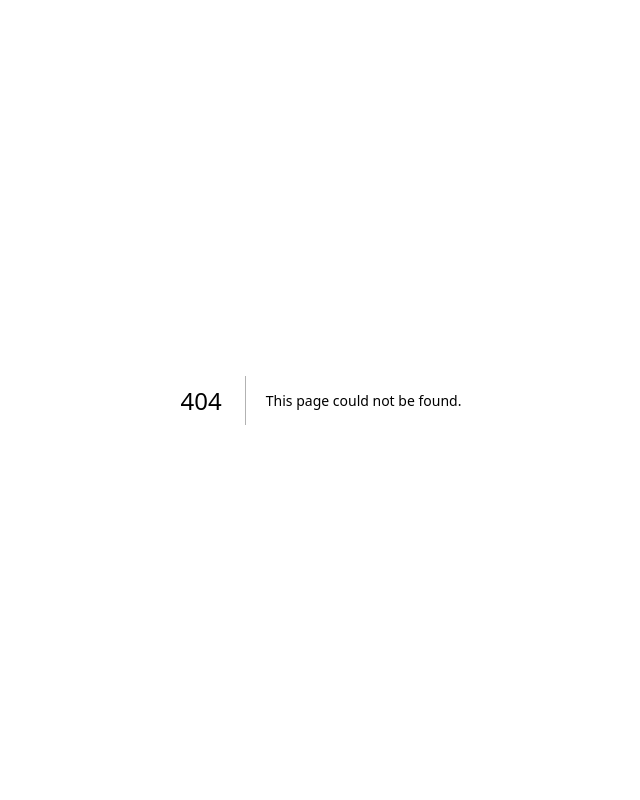
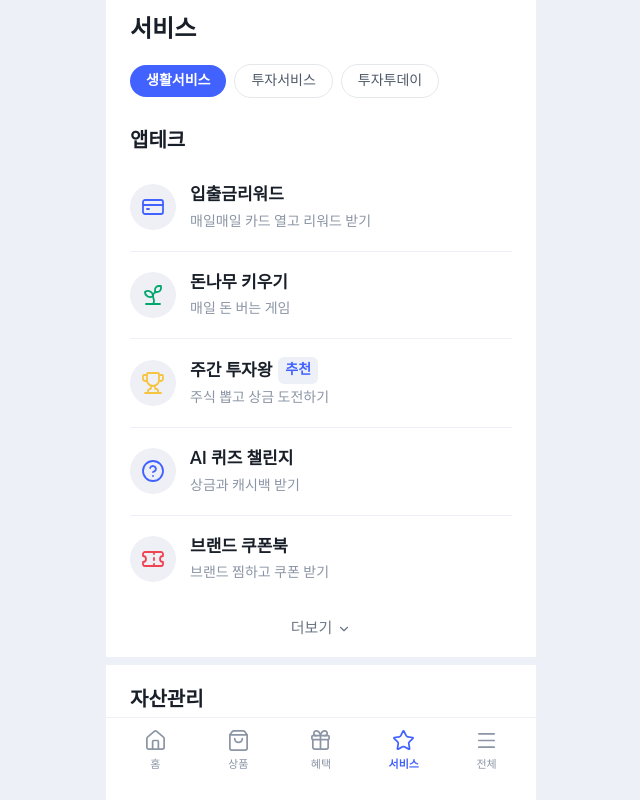
Before and after one commit to JaeHyun10-03/J-Bank, a Next.js app in the folder apps/frontend/: page /services in a window 1280 px wide. Before the commit this address had no page. Shown: the top 800 px of the page, without its empty margins (319-959 px from the left). Built offline with nearby package versions, Linux system fonts and the light colour scheme.

Commit message:
feat(frontend): 서비스 탭 화면 신설, 하단 탭바 연결

```diff
--- /dev/null
+++ b/apps/frontend/app/services/page.tsx
@@ -0,0 +1,170 @@
+"use client";
+
+import { useState } from "react";
+import {
+  CreditCard,
+  Sprout,
+  Trophy,
+  HelpCircle,
+  Ticket,
+  PieChart,
+  TrendingUp,
+  ChevronDown,
+} from "lucide-react";
+import { MobileScreen } from "@/components/mobile-screen";
+import { BottomTabBar } from "@/components/bottom-tab-bar";
+import { cn } from "@/lib/utils";
+
+type Category = "생활서비스" | "투자서비스" | "투자투데이";
+
+// ponytail: 서비스 목록은 아직 도메인·API가 없어 피그마 시안 고정 텍스트로 채운다.
+const APP_TECH_SERVICES = [
+  {
+    key: "deposit-reward",
+    name: "입출금리워드",
+    desc: "매일매일 카드 열고 리워드 받기",
+    Icon: CreditCard,
+    color: "text-[#4262ff]",
+  },
+  {
+    key: "money-tree",
+    name: "돈나무 키우기",
+    desc: "매일 돈 버는 게임",
+    Icon: Sprout,
+    color: "text-[#00a66c]",
+  },
+  {
+    key: "weekly-invest",
+    name: "주간 투자왕",
+    desc: "주식 뽑고 상금 도전하기",
+    Icon: Trophy,
+    color: "text-[#f5c542]",
+    tag: "추천",
+  },
+  {
+    key: "ai-quiz",
+    name: "AI 퀴즈 챌린지",
+    desc: "상금과 캐시백 받기",
+    Icon: HelpCircle,
+    color: "text-[#4262ff]",
+  },
+  {
+    key: "brand-coupon",
+    name: "브랜드 쿠폰북",
+    desc: "브랜드 찜하고 쿠폰 받기",
+    Icon: Ticket,
+    color: "text-[#f04452]",
+  },
+] as const;
+
+const ASSET_SERVICES = [
+  {
+    key: "spending-check",
+    name: "이달의 지출점검",
+    desc: "내 소비습관 진단",
+    Icon: PieChart,
+    color: "text-[#4262ff]",
+  },
+  {
+    key: "cash-flow",
+    name: "나의 현금흐름",
+    desc: "입출금 분석 리포트",
+    Icon: TrendingUp,
+    color: "text-[#00a66c]",
+  },
+] as const;
+
+export default function ServicesPage() {
+  const [category, setCategory] = useState<Category>("생활서비스");
+
+  return (
+    <MobileScreen>
+      <div className="flex w-full items-start px-[24px] pb-[16px] pt-[12px]">
+        <p className="text-[24px] font-bold text-[#191f28]">서비스</p>
+      </div>
+
+      <div className="flex w-full items-center gap-[8px] px-[24px] pb-[20px]">
+        {(["생활서비스", "투자서비스", "투자투데이"] as const).map((tab) => (
+          <button
+            key={tab}
+            type="button"
+            onClick={() => setCategory(tab)}
+            className={cn(
+              "inline-flex items-center justify-center rounded-full px-[16px] py-[9px] text-[14px] leading-none",
+              tab === category
+                ? "bg-[#4262ff] font-semibold text-white"
+                : "border border-[#e5e8eb] bg-white font-medium text-[#4e5968]",
+            )}
+          >
+            {tab}
+          </button>
+        ))}
+      </div>
+
+      <div className="flex w-full items-start px-[24px] py-[8px]">
+        <p className="text-[20px] font-bold text-[#191f28]">앱테크</p>
+      </div>
+      <div className="flex w-full flex-col px-[24px]">
+        {APP_TECH_SERVICES.map((item, i) => (
+          <div
+            key={item.key}
+            className={cn(
+              "flex w-full items-center gap-[14px] py-[18px]",
+              i > 0 && "border-t border-[#edf1f7]",
+            )}
+          >
+            <div className="flex size-[46px] shrink-0 items-center justify-center rounded-full bg-[#eef0f6]">
+              <item.Icon className={`size-[24px] ${item.color}`} strokeWidth={1.8} />
+            </div>
+            <div className="flex flex-1 flex-col gap-[4px]">
+              <div className="flex items-center gap-[6px]">
+                <p className="text-[17px] font-bold text-[#191f28]">{item.name}</p>
+                {"tag" in item ? (
+                  <span className="rounded-[6px] bg-[#edf1f7] px-[7px] py-[3px] text-[14px] font-semibold text-[#4262ff]">
+                    {item.tag}
+                  </span>
+                ) : null}
+              </div>
+              <p className="text-[14px] text-[#8b95a5]">{item.desc}</p>
+            </div>
+          </div>
+        ))}
+      </div>
+
+      <div className="flex w-full items-center justify-center gap-[5px] py-[16px]">
+        <p className="text-[15px] font-medium text-[#6b7684]">더보기</p>
+        <ChevronDown className="size-[14px] text-[#6b7684]" strokeWidth={2} />
+      </div>
+
+      <div className="h-[8px] w-full bg-[#edf1f7]" />
+
+      <div className="flex w-full items-start px-[24px] pb-[8px] pt-[20px]">
+        <p className="text-[20px] font-bold text-[#191f28]">자산관리</p>
+      </div>
+      <div className="flex w-full flex-col px-[24px]">
+        {ASSET_SERVICES.map((item, i) => (
+          <div
+            key={item.key}
+            className={cn(
+              "flex w-full items-center gap-[14px] py-[18px]",
+              i > 0 && "border-t border-[#edf1f7]",
+            )}
+          >
+            <div className="flex size-[46px] shrink-0 items-center justify-center rounded-full bg-[#eef0f6]">
+              <item.Icon className={`size-[24px] ${item.color}`} strokeWidth={1.8} />
+            </div>
+            <div className="flex flex-1 flex-col gap-[4px]">
+              <p className="text-[17px] font-bold text-[#191f28]">{item.name}</p>
+              <p className="text-[14px] text-[#8b95a5]">{item.desc}</p>
+            </div>
+          </div>
+        ))}
+      </div>
+
+      <div className="h-[20px] w-full" />
+
+      <div className="flex-1" />
+      <BottomTabBar active="서비스" />
+    </MobileScreen>
+  );
+}
--- a/apps/frontend/components/bottom-tab-bar.tsx
+++ b/apps/frontend/components/bottom-tab-bar.tsx
@@ -7,7 +7,7 @@ const TABS = [
   { label: "홈", href: "/", Icon: Home },
   { label: "상품", href: "/products", Icon: ShoppingBag },
   { label: "혜택", href: "/benefits", Icon: Gift },
-  { label: "서비스", href: null, Icon: Star },
+  { label: "서비스", href: "/services", Icon: Star },
   { label: "전체", href: null, Icon: Menu },
 ] as const;
 
```
